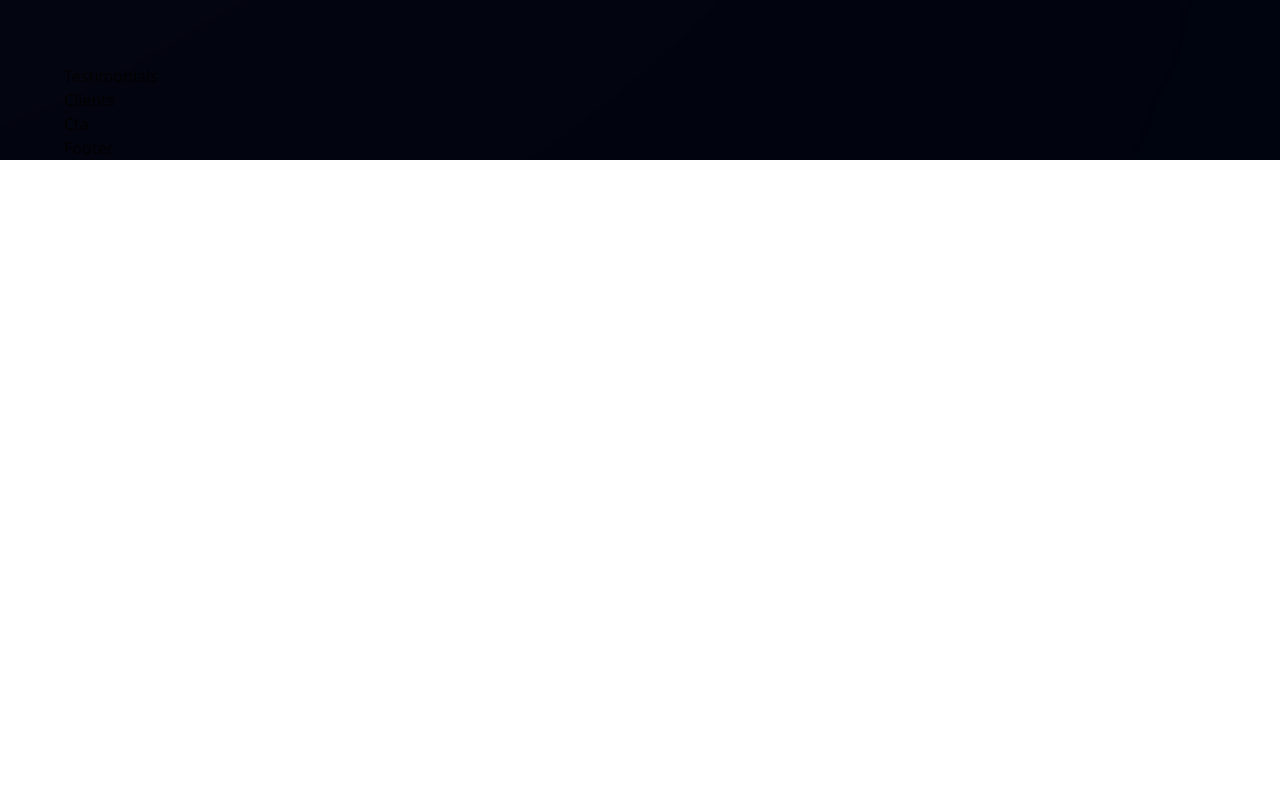
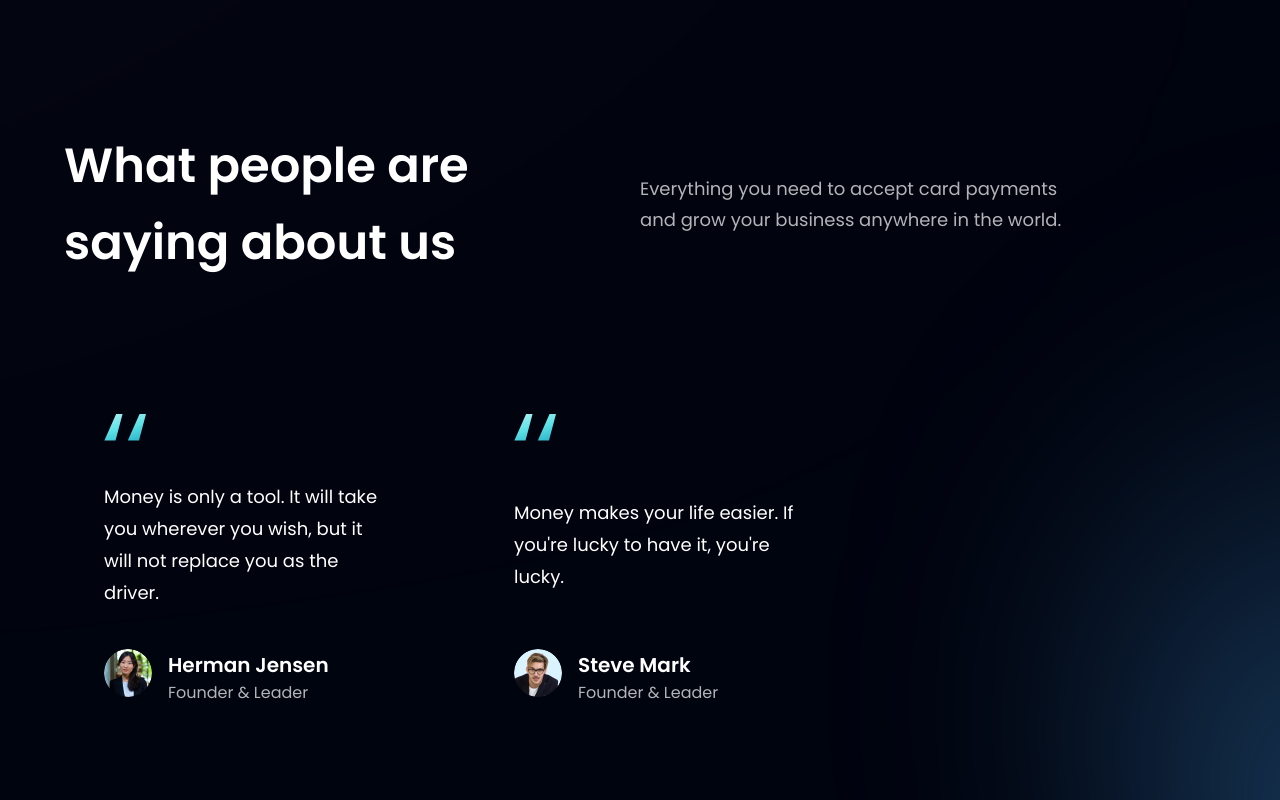
Before and after one commit to sagarsubedi/landing_page, a React (Vite) app: page / in a window 1280 px wide. Shown: the part 2740-3540 px from the top of the page. Before the commit the page ends 2900 px from the top, so only its background shows below. Built offline with nearby package versions, Linux system fonts and the light colour scheme.

Commit message:
feat: testimonial section completed

```diff
--- a/src/components/Testimonials.jsx
+++ b/src/components/Testimonials.jsx
@@ -1,9 +1,29 @@
-import React from 'react'
+import { feedback } from '../constants'
+import styles from '../style'
+import FeedbackCard from './FeedbackCard'
 
-const Testimonials = () => {
-  return (
-    <div>Testimonials</div>
-  )
-}
+const Testimonials = () => (
+  <section id="clients" className={`${styles.paddingY} ${styles.flexCenter} flex-col relative`}>
+    {/* gradient */}
+    <div className="absolute z-0 w-[60%] h-[60%] -right-[50%] rounded-full blue__gradient" />
+
+    <div className="w-full flex justify-between items-center md:flex-row flex-col sm:mb-16 mb-6 relative z-[1]">
+      <h1 className={styles.heading2}>What people are <br className='sm:block hidden' />saying about us</h1>
+      <div className="w-full md:mt-0 mt-6">
+        <p className={`${styles.paragraph} text-left max-w-[450px]`}>Everything you need to accept card payments and grow your business anywhere in the world.</p>
+      </div>
+    </div>
+
+    <div className="flex flex-wrap sm:justify-start justify-center w-full feedback-container relative z-[1]">
+      {
+        feedback.map(
+          (card) => (
+            <FeedbackCard key={card.id} {...card} />
+          )
+        )
+      }
+    </div>
+  </section>
+)
 
 export default Testimonials
```
